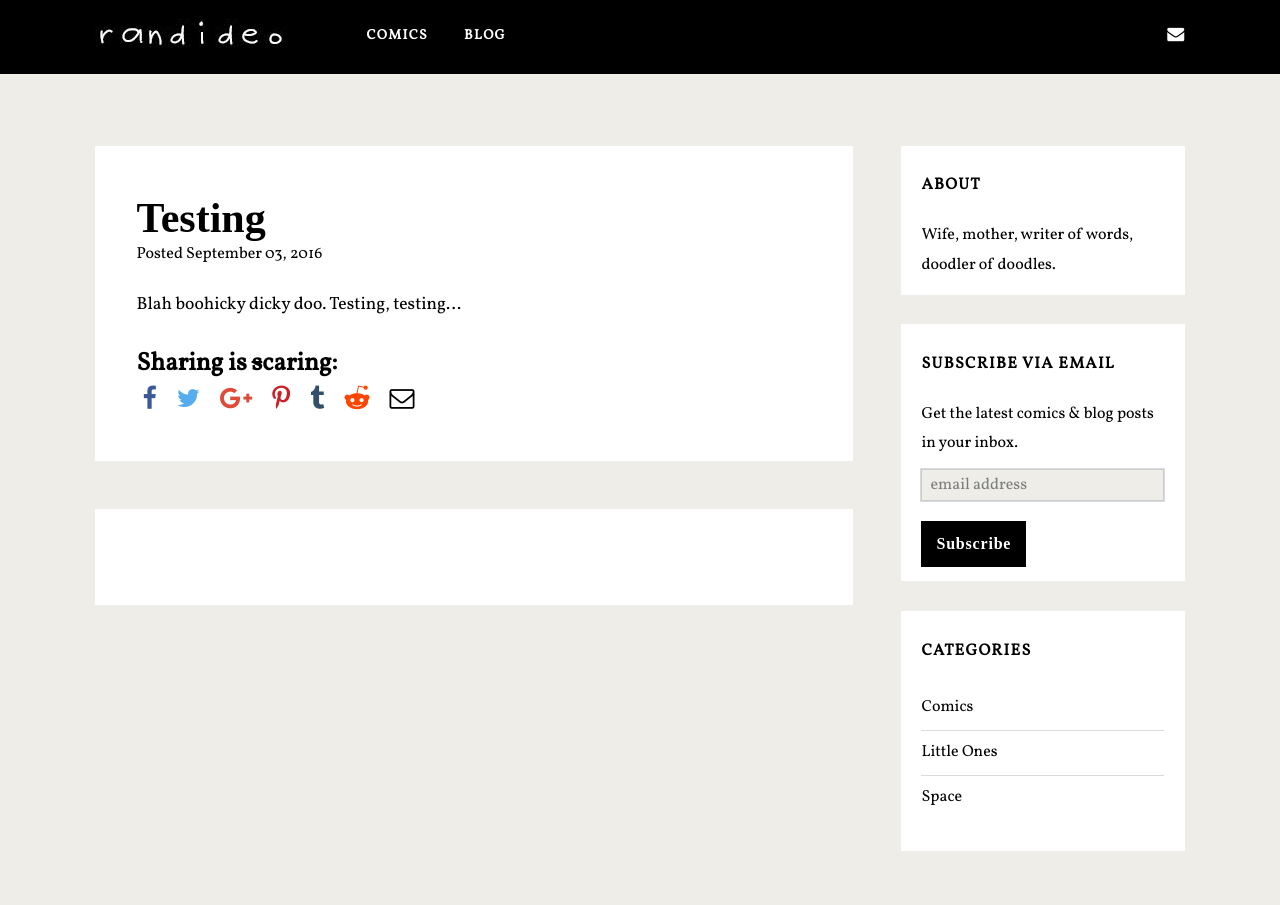
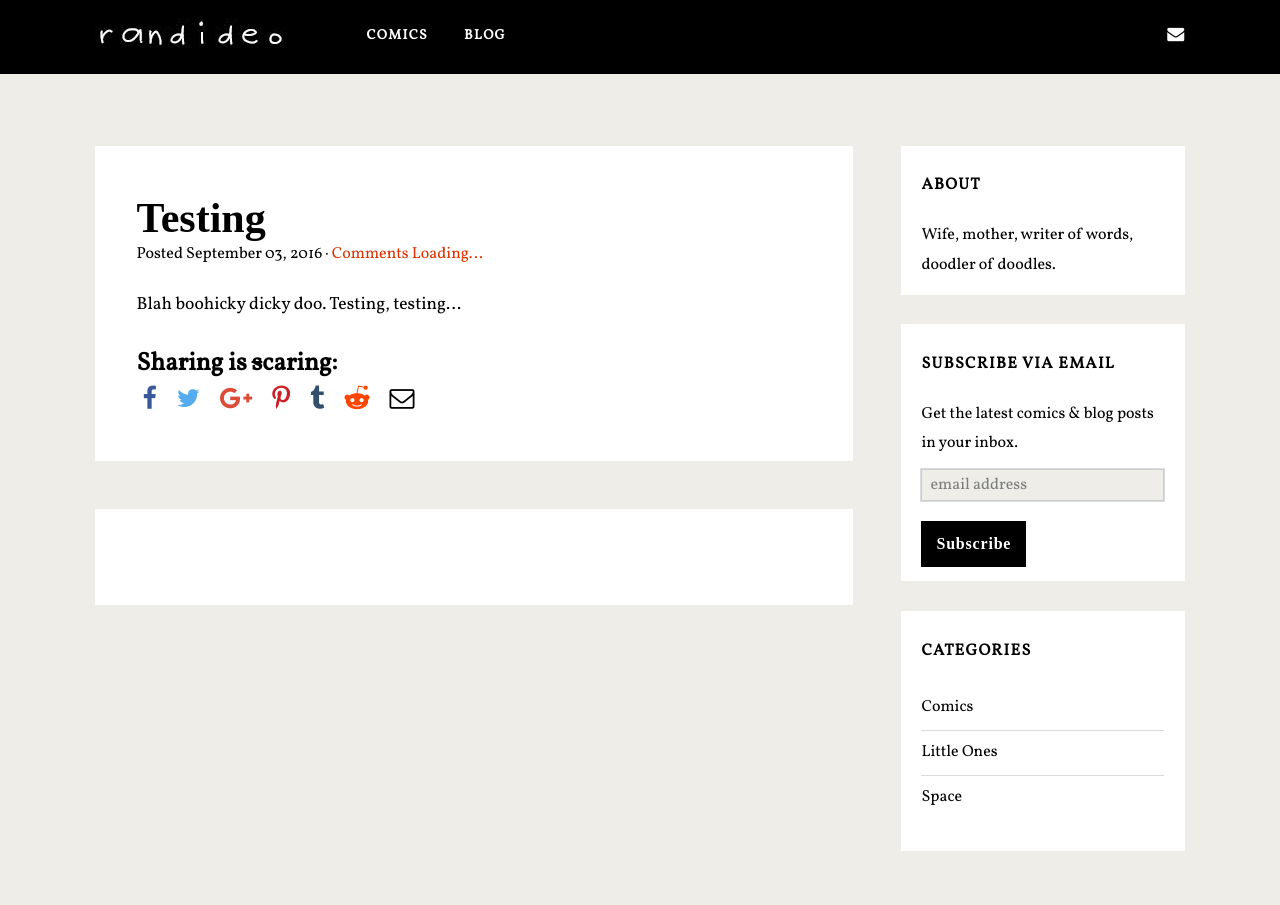
Before and after one commit to randideo/randideo.github.io, a Jekyll site: the page built from _posts/2016-09-03-whatever.md, in a window 1280 px wide. Built offline with Jekyll 4.4.1, drawn with Linux system fonts in a browser that asks for light colours; nearby versions of some CDN libraries; some web fonts are replaced; comment, search, counter and statistics services are not loaded.

Commit message:
Update comic.html

```diff
--- a/_layouts/comic.html
+++ b/_layouts/comic.html
@@ -4,10 +4,10 @@
 
 <div class='post-outer'>
 <div class='post hentry'>
-  <header>
+
     <h1 class="title">{{ page.title }}</h1>
-	  Posted {{ page.date | date: '%B %d, %Y' }}
-  </header>
+	  		  Posted {{ page.date | date: '%B %d, %Y' }} · <a style="text-decoration: none;" href="{{ site.baseurl }}{{ post.url }}#disqus_thread" class="comments-count">Comments Loading...</a>
+
   <section class="entry-content">{{ content }}
   {% include social.html %}
 	</section>
```
